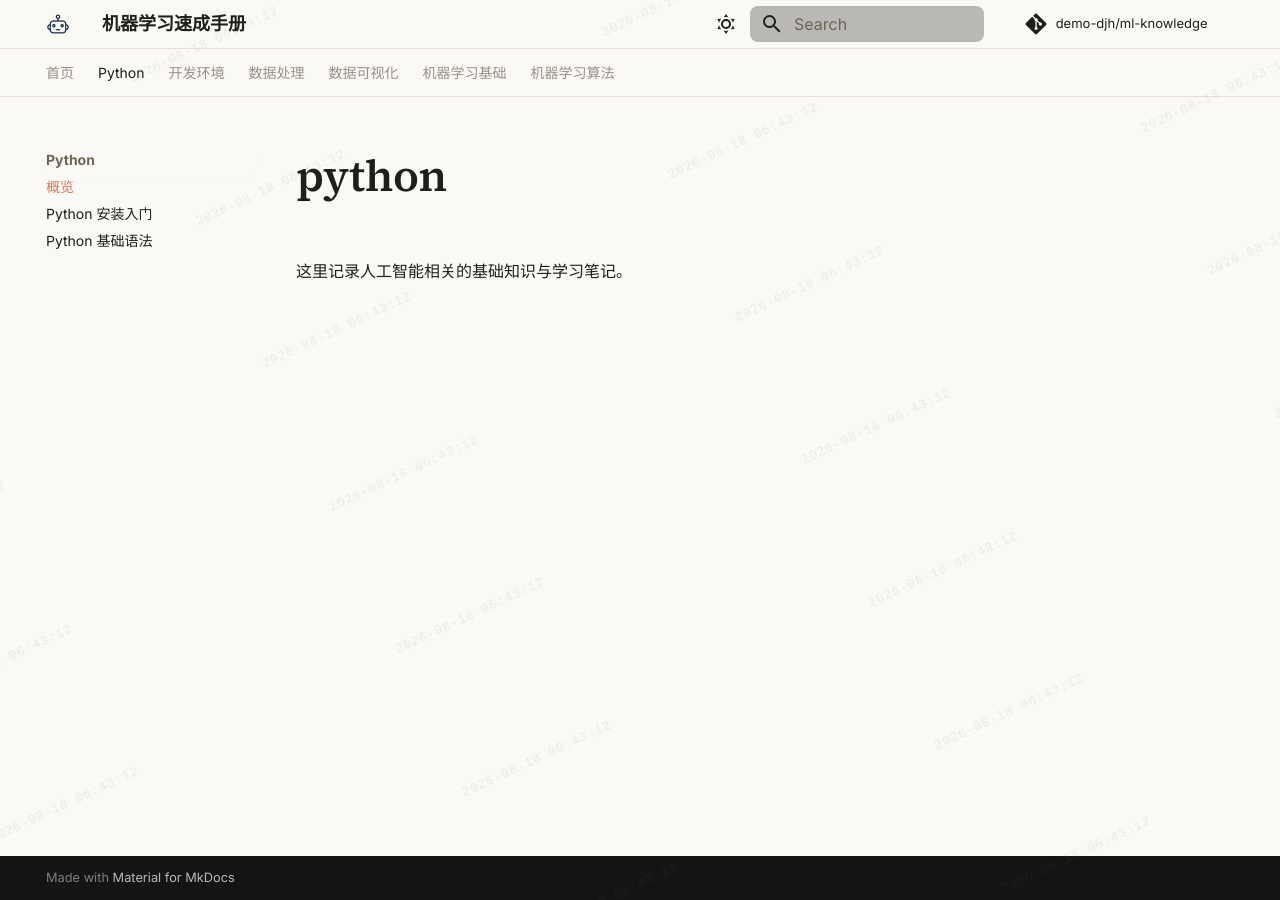
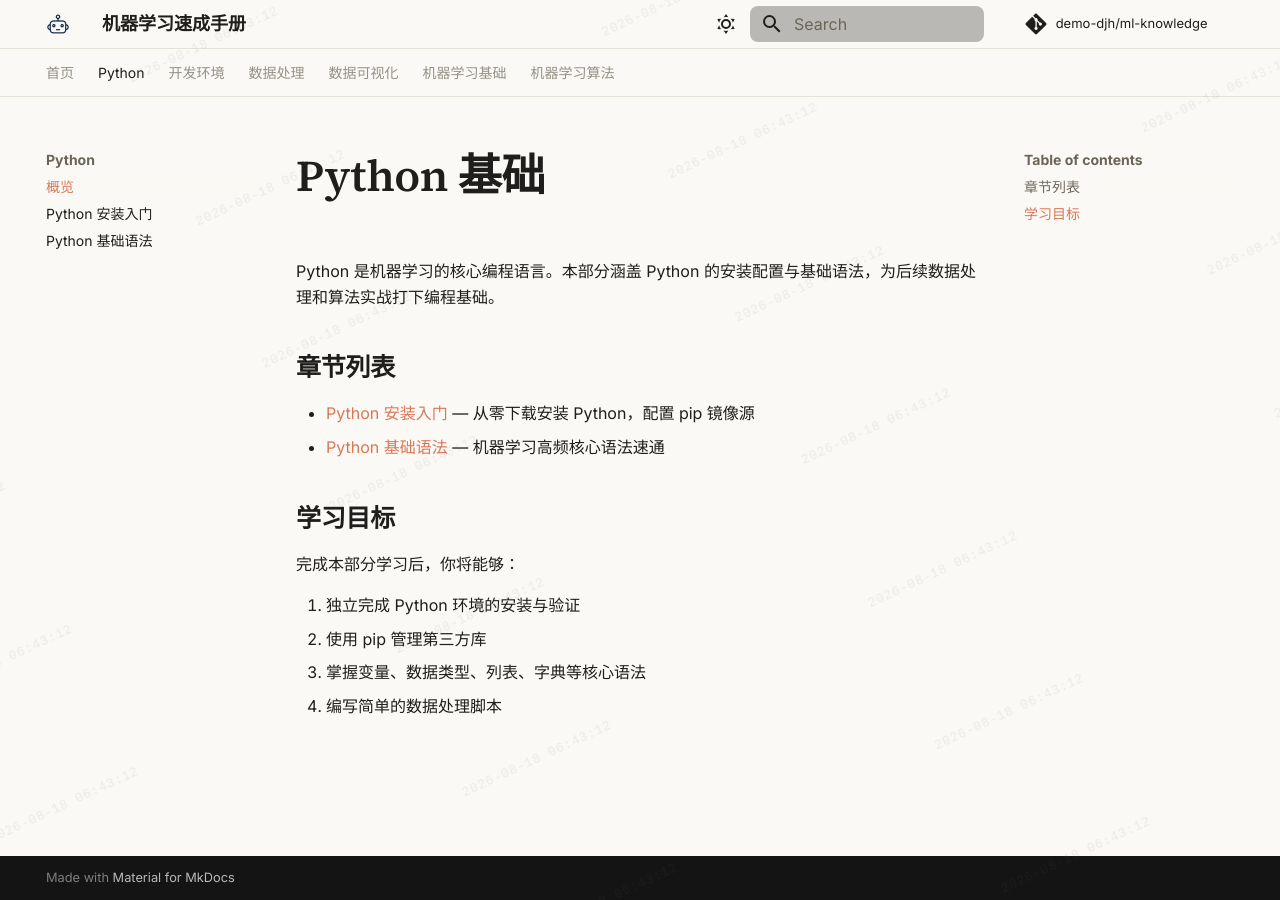
Before and after one commit to demo-djh/ml-knowledge, an MkDocs documentation site: the page built from docs/Python/README.md, in a window 1280 px wide. Built offline with MkDocs 1.6.1 and Material for MkDocs 9.7.7, drawn with Linux system fonts in a browser that asks for light colours; comment, search, counter and statistics services are not loaded.

Commit message:
更新内容

```diff
--- a/docs/Python/README.md
+++ b/docs/Python/README.md
@@ -1,3 +1,17 @@
-# python
+# Python 基础
 
-这里记录人工智能相关的基础知识与学习笔记。
+Python 是机器学习的核心编程语言。本部分涵盖 Python 的安装配置与基础语法，为后续数据处理和算法实战打下编程基础。
+
+## 章节列表
+
+- [Python 安装入门](下载与环境配置/README.md) — 从零下载安装 Python，配置 pip 镜像源
+- [Python 基础语法](Python基础语法/README.md) — 机器学习高频核心语法速通
+
+## 学习目标
+
+完成本部分学习后，你将能够：
+
+1. 独立完成 Python 环境的安装与验证
+2. 使用 pip 管理第三方库
+3. 掌握变量、数据类型、列表、字典等核心语法
+4. 编写简单的数据处理脚本
```
